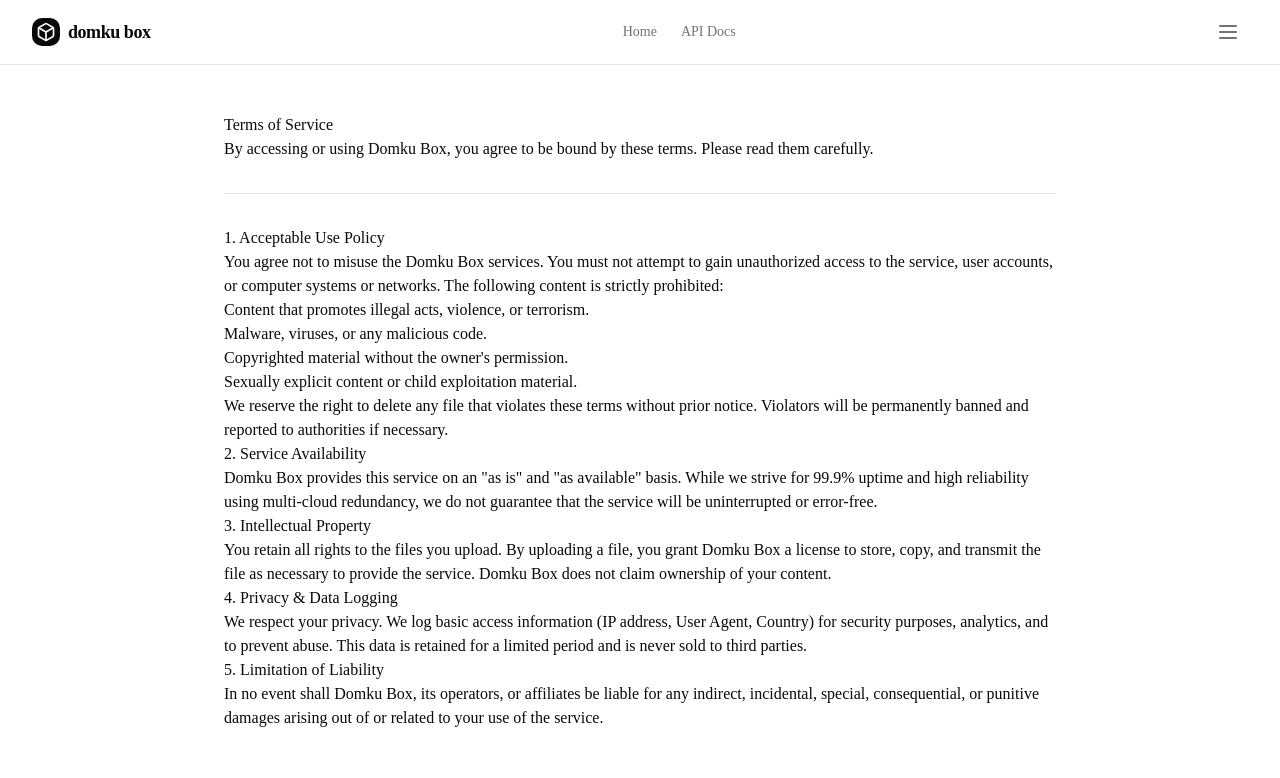
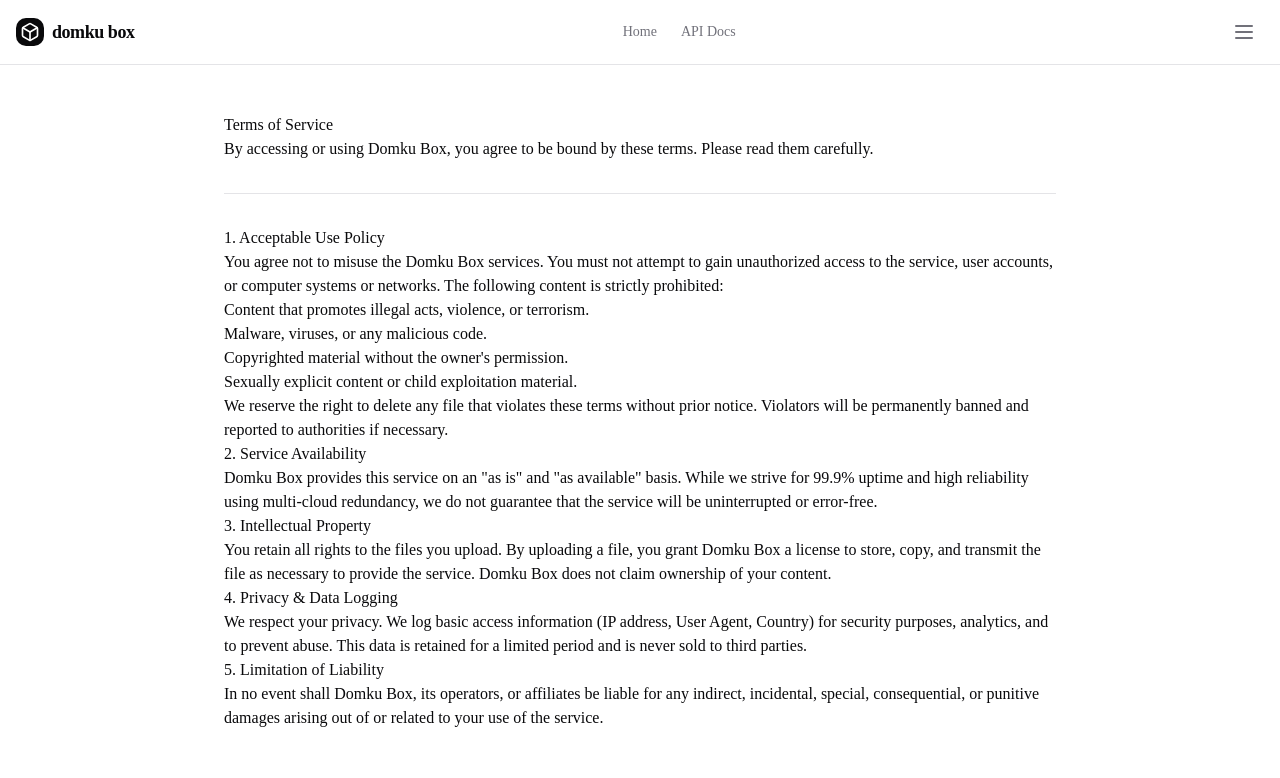
Before and after one commit to akaanakbaik/kaboxv2, a Next.js app: page /en/terms in a window 1280 px wide. Shown: the top 778 px of the page. Built offline with nearby package versions, Linux system fonts and the light colour scheme.

Commit message:
Update header.tsx

```diff
--- a/src/components/layout/header.tsx
+++ b/src/components/layout/header.tsx
@@ -4,7 +4,6 @@
 import Link from "next/link";
 import { Sidebar } from "@/components/layout/sidebar";
 import { Icons } from "@/components/icons";
-import { cn } from "@/lib/utils";
 
 export function Header() {
   const [isSidebarOpen, setIsSidebarOpen] = useState(false);
@@ -12,9 +11,9 @@
   return (
     <>
       <header className="sticky top-0 z-30 w-full border-b bg-background/95 backdrop-blur supports-[backdrop-filter]:bg-background/60">
-        <div className="container flex h-16 items-center justify-between">
+        <div className="container flex h-16 items-center justify-between px-4">
           <div className="flex items-center gap-2">
-            <Link href="/~" className="flex items-center gap-2 font-bold text-lg tracking-tight hover:opacity-80 transition-opacity">
+            <Link href="/" className="flex items-center gap-2 font-bold text-lg tracking-tight hover:opacity-80 transition-opacity">
               <div className="bg-foreground text-background p-1 rounded-md">
                 <Icons.logo className="h-5 w-5" />
               </div>
@@ -23,7 +22,7 @@
           </div>
 
           <nav className="hidden md:flex items-center gap-6 text-sm font-medium">
-             <Link href="/~" className="text-muted-foreground hover:text-foreground transition-colors">Home</Link>
+             <Link href="/" className="text-muted-foreground hover:text-foreground transition-colors">Home</Link>
              <Link href="/docs" className="text-muted-foreground hover:text-foreground transition-colors">API Docs</Link>
           </nav>
 
```
